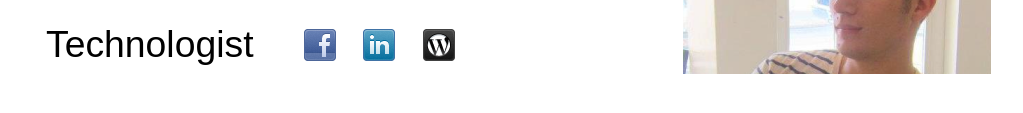
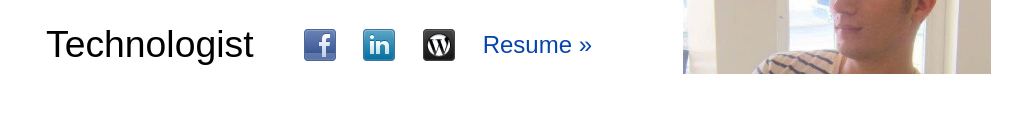
Before and after one commit to davidcrawford/davidcrawford.co, a plain HTML site: page index.html in a window 1280 px wide. Shown: the part 573-686 px from the top of the page, without its empty margins (128-1151 px from the left). Drawn offline with Linux system fonts and the light colour scheme; a web font is replaced by a local one.

Commit message:
Add link to resume on home page

```diff
--- a/index.html
+++ b/index.html
@@ -32,6 +32,12 @@
         height: 32px;
         padding-right: 18pt;
       }
+      #resume {
+        vertical-align: middle;
+        font-size: 18pt;
+        text-decoration: none;
+        color: #0645AD;
+      }
     </style>
   </head>
 
@@ -45,6 +51,7 @@
           <a target="_BLANK" href="http://facebook.com/davidcrawford/"><img class="icon" src="images/icon-facebook.png" alt="Facebook"/></a>
           <a target="_BLANK" href="http://linkedin.com/in/dacrawford/"><img class="icon" src="images/icon-linkedin.png" alt="LinkedIn"/></a>
           <a target="_BLANK" href="http://minetowin.com/"><img class="icon" src="images/icon-wordpress.png" alt="Wordpress"/></a>
+          <a target="_BLANK" id="resume" href="resume/">Resume &raquo;</a>
         </div>
       </div>
       <div id="glamour-shot" class="grid_4">
```
